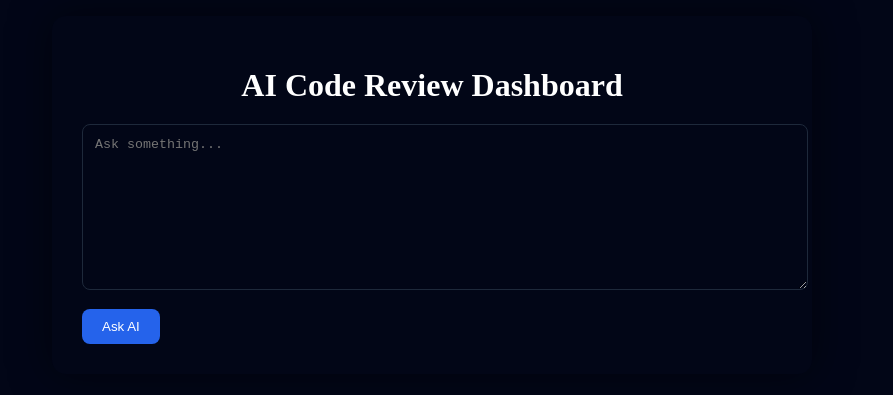
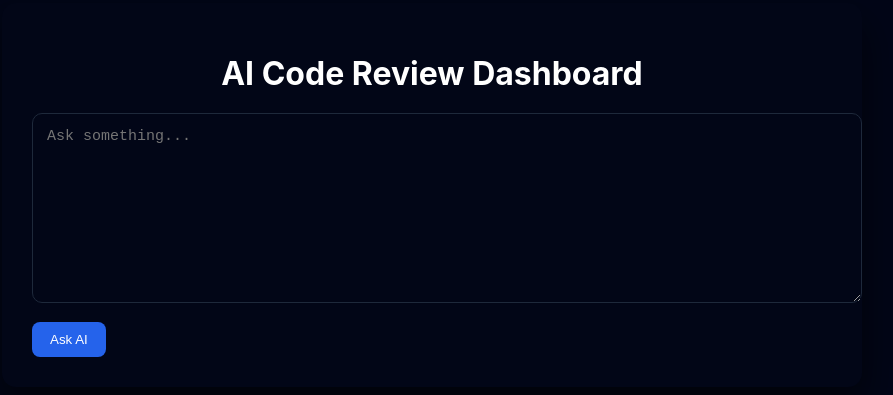
Before and after one commit to sujan7710/ai-agentic-assistant, a React (Vite) app in the folder frontend/ai-frontend/: page / in a window 1280 px wide. Shown: the part 205-600 px from the top of the page, without its empty margins (208-1101 px from the left). Built offline with nearby package versions, Linux system fonts and the light colour scheme; no server answers.

Commit message:
Fix Render frontend backend integration

```diff
--- a/frontend/ai-frontend/src/App.jsx
+++ b/frontend/ai-frontend/src/App.jsx
@@ -1,6 +1,4 @@
 import { useState } from "react";
-
-const API_BASE = import.meta.env.VITE_API_BASE_URL;
 
 function App() {
   const [message, setMessage] = useState("");
@@ -16,23 +14,19 @@ function App() {
     setReply("");
 
     try {
-      const res = await fetch(`${API_BASE}/chat`, {
+      const res = await fetch("/api/chat", {
         method: "POST",
-        headers: {
-          "Content-Type": "application/json",
-        },
+        headers: { "Content-Type": "application/json" },
         body: JSON.stringify({ message }),
       });
 
       if (!res.ok) {
-        const text = await res.text();
-        throw new Error(text);
+        throw new Error("Chat failed");
       }
 
       const data = await res.json();
       setReply(data.reply);
     } catch (err) {
-      console.error(err);
       setError("Chat failed. Please try again.");
     } finally {
       setLoading(false);
@@ -42,7 +36,7 @@ function App() {
   return (
     <div style={styles.page}>
       <div style={styles.card}>
-        <h1 style={styles.heading}>AI Code Review Dashboard</h1>
+        <h1 style={styles.title}>AI Code Review Dashboard</h1>
 
         <textarea
           style={styles.textarea}
@@ -67,35 +61,38 @@ const styles = {
     minHeight: "100vh",
     background: "linear-gradient(135deg, #020617, #020617)",
     display: "flex",
+    alignItems: "center",
     justifyContent: "center",
-    alignItems: "center",
+    fontFamily: "Inter, system-ui",
   },
   card: {
+    width: "800px",
+    maxWidth: "90%",
     background: "#020617",
     borderRadius: "14px",
     padding: "30px",
-    width: "700px",
-    color: "#fff",
-    boxShadow: "0 0 40px rgba(0,0,0,0.5)",
+    boxShadow: "0 20px 40px rgba(0,0,0,0.6)",
   },
-  heading: {
+  title: {
     textAlign: "center",
+    color: "white",
     marginBottom: "20px",
   },
   textarea: {
     width: "100%",
-    minHeight: "140px",
-    padding: "12px",
+    minHeight: "160px",
     background: "#020617",
-    color: "#fff",
+    color: "white",
     border: "1px solid #1e293b",
-    borderRadius: "8px",
+    borderRadius: "10px",
+    padding: "14px",
+    fontSize: "15px",
   },
   button: {
     marginTop: "15px",
-    padding: "10px 20px",
+    padding: "10px 18px",
     background: "#2563eb",
-    color: "#fff",
+    color: "white",
     border: "none",
     borderRadius: "8px",
     cursor: "pointer",
@@ -103,13 +100,14 @@ const styles = {
   reply: {
     marginTop: "20px",
     background: "#020617",
+    color: "#e5e7eb",
     padding: "15px",
-    borderRadius: "8px",
+    borderRadius: "10px",
     whiteSpace: "pre-wrap",
   },
   error: {
+    color: "#ef4444",
     marginTop: "10px",
-    color: "#ef4444",
   },
 };
 
```
Also changed, not shown: 1 other file (tests, documents, lock files or other folders).
